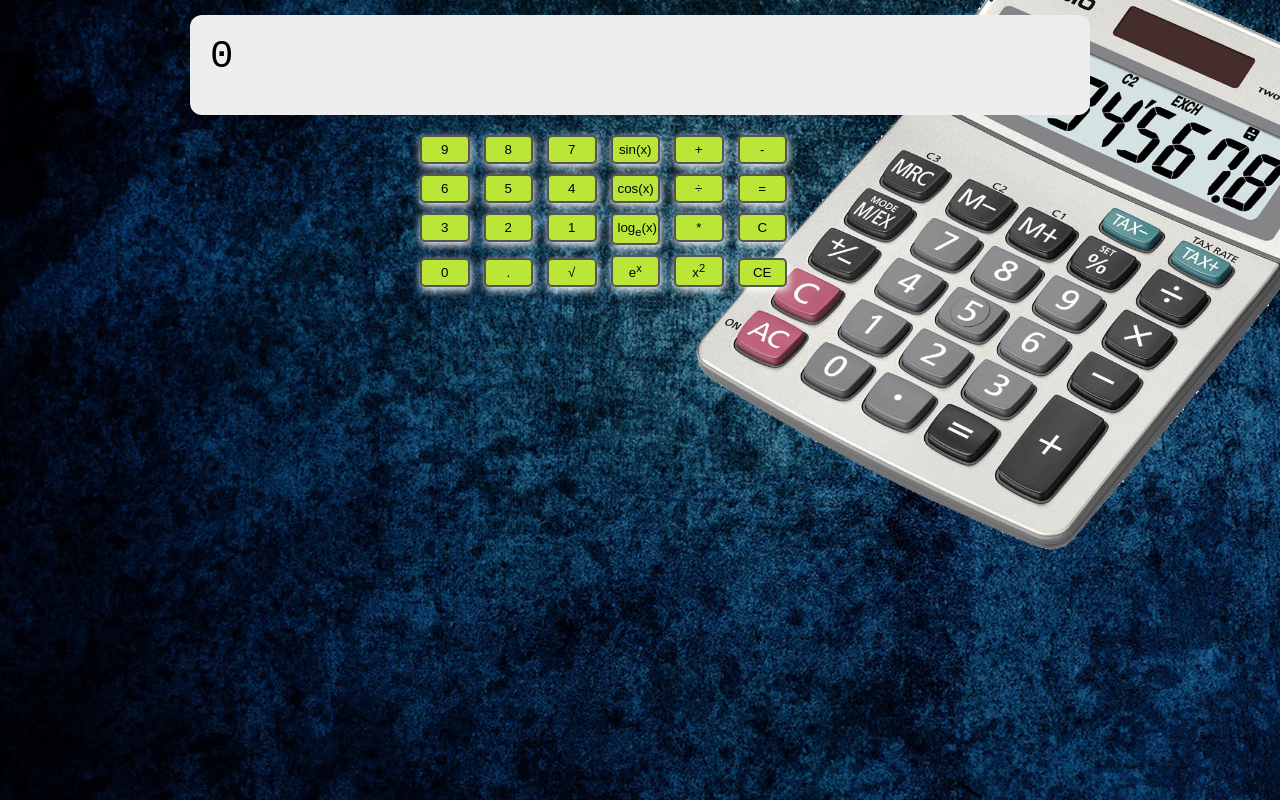
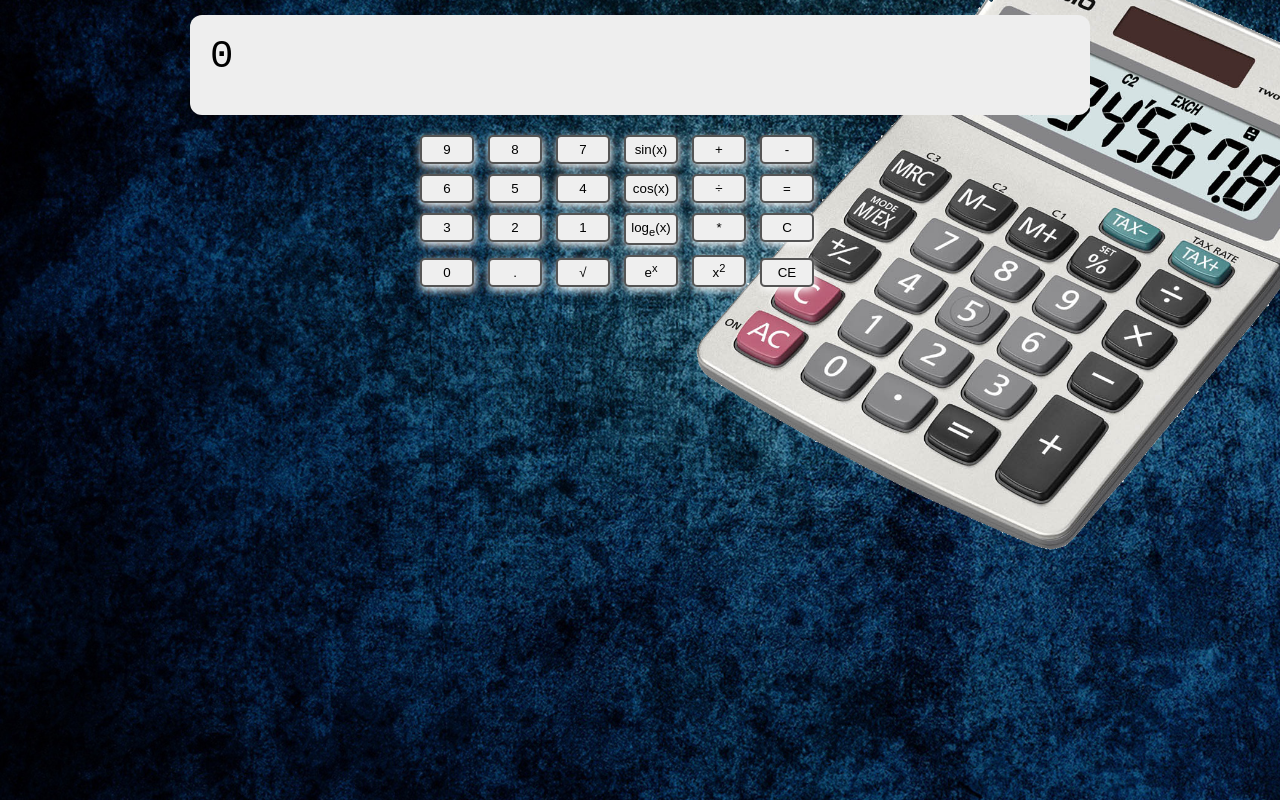
Before and after one commit to PI15v-PPSE/calculator, a plain HTML site: page index.html in a window 1280 px wide. Drawn offline with Linux system fonts and the light colour scheme.

Commit message:
Подбираем цвета.Работаем над стилем

```diff
--- a/css/style.css
+++ b/css/style.css
@@ -25,8 +25,8 @@ body{
 }
 
 .NumButtons button{
-	background: #BAE637;
-	width: 11%;
+	background: ##1E35C8;
+	width: 12%;
 	margin: 5px;
 	padding: 5px;
 	border: 2px solid #555;
```
